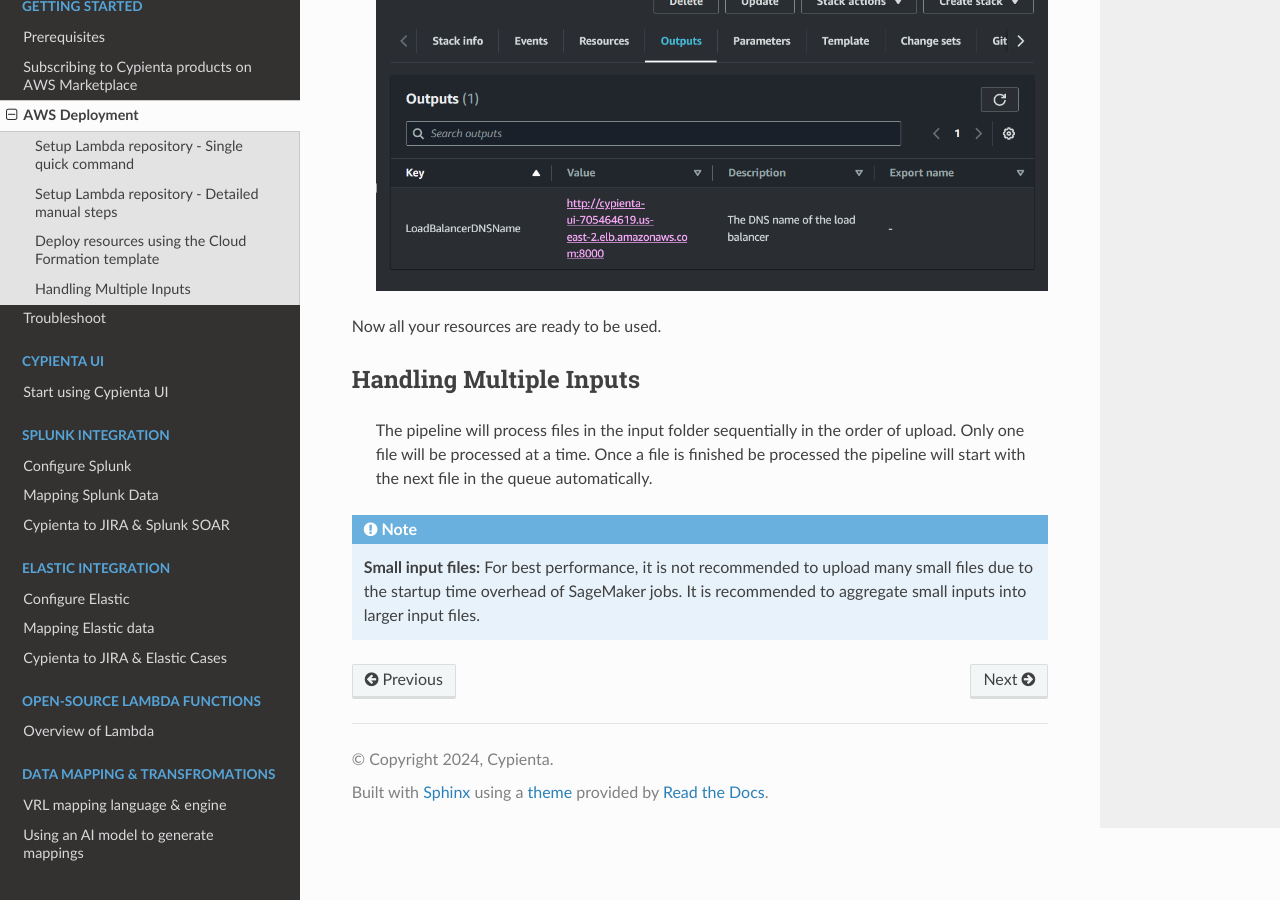
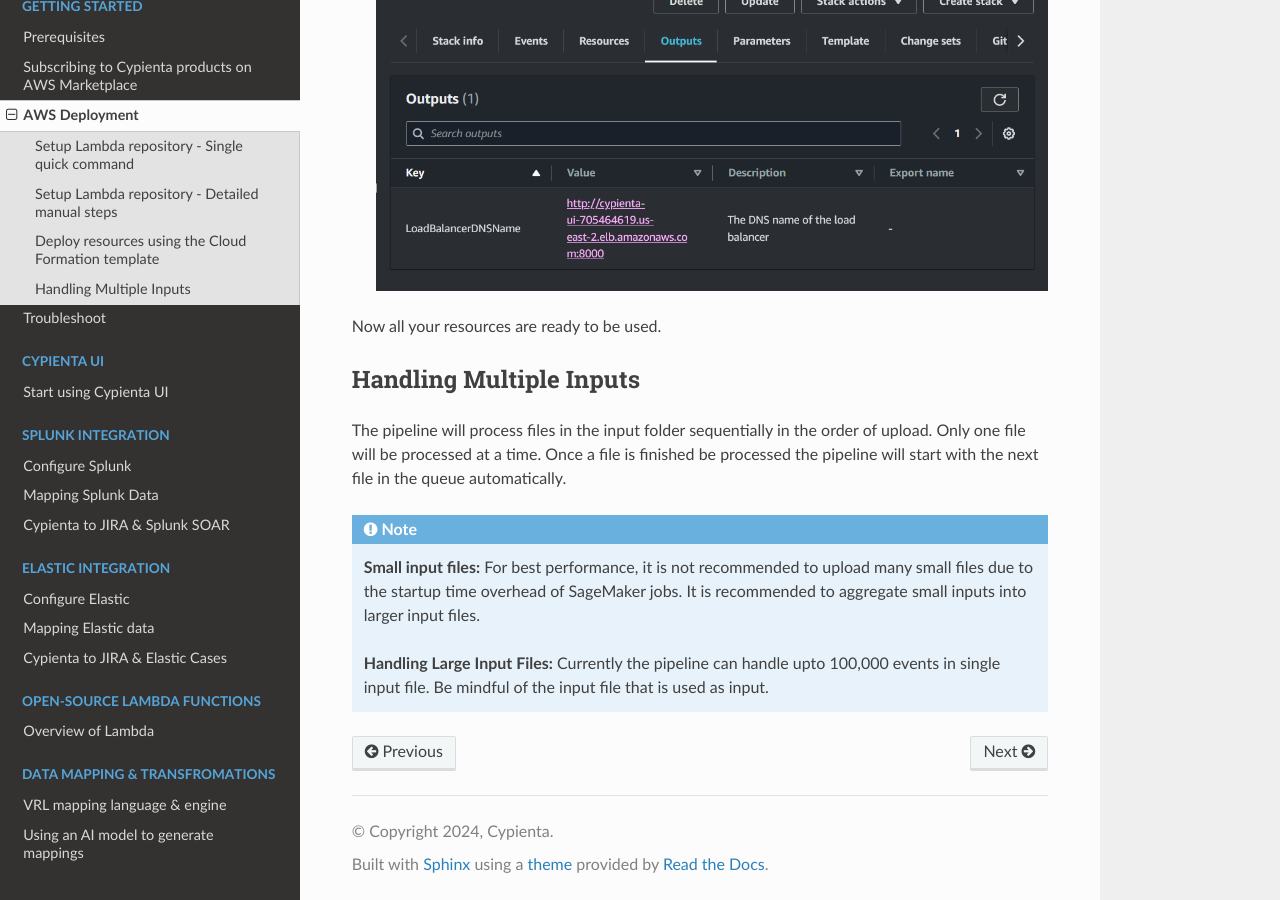
Before and after one commit to cypienta/docs, a Sphinx documentation site: the page built from docs/source/getting_started/deploy.rst, in a window 1280 px wide and 900 px high, scrolled down 5026 px. Built offline with Sphinx 7.4.7 and the Read the Docs theme 2.0.0, drawn with Linux system fonts in a browser that asks for light colours.

Commit message:
add file size

```diff
--- a/docs/source/getting_started/deploy.rst
+++ b/docs/source/getting_started/deploy.rst
@@ -191,17 +191,16 @@ Deploy resources using the Cloud Formation template
 Now all your resources are ready to be used.
 
 
-.. _Handling Multiple Inputs:
-
 Handling Multiple Inputs
 -------------------------
 
-    The pipeline will process files in the input folder sequentially in the order of upload.
-    Only one file will be processed at a time. Once a file is finished be processed the
-    pipeline will start with the next file in the queue automatically.
+The pipeline will process files in the input folder sequentially in the order of upload.
+Only one file will be processed at a time. Once a file is finished be processed the
+pipeline will start with the next file in the queue automatically.
 
 .. note::
-        **Small input files:** For best performance, it is not recommended to upload many
-        small files due to the startup time overhead of SageMaker jobs.
-        It is recommended to aggregate small inputs into larger input files.
-.. You may now go to the step :doc:`end_to_end_test` to start testing your application.
+    **Small input files:** For best performance, it is not recommended to upload many
+    small files due to the startup time overhead of SageMaker jobs.
+    It is recommended to aggregate small inputs into larger input files.
+
+    **Handling Large Input Files:** Currently the pipeline can handle upto 100,000 events in single input file. Be mindful of the input file that is used as input.
```
